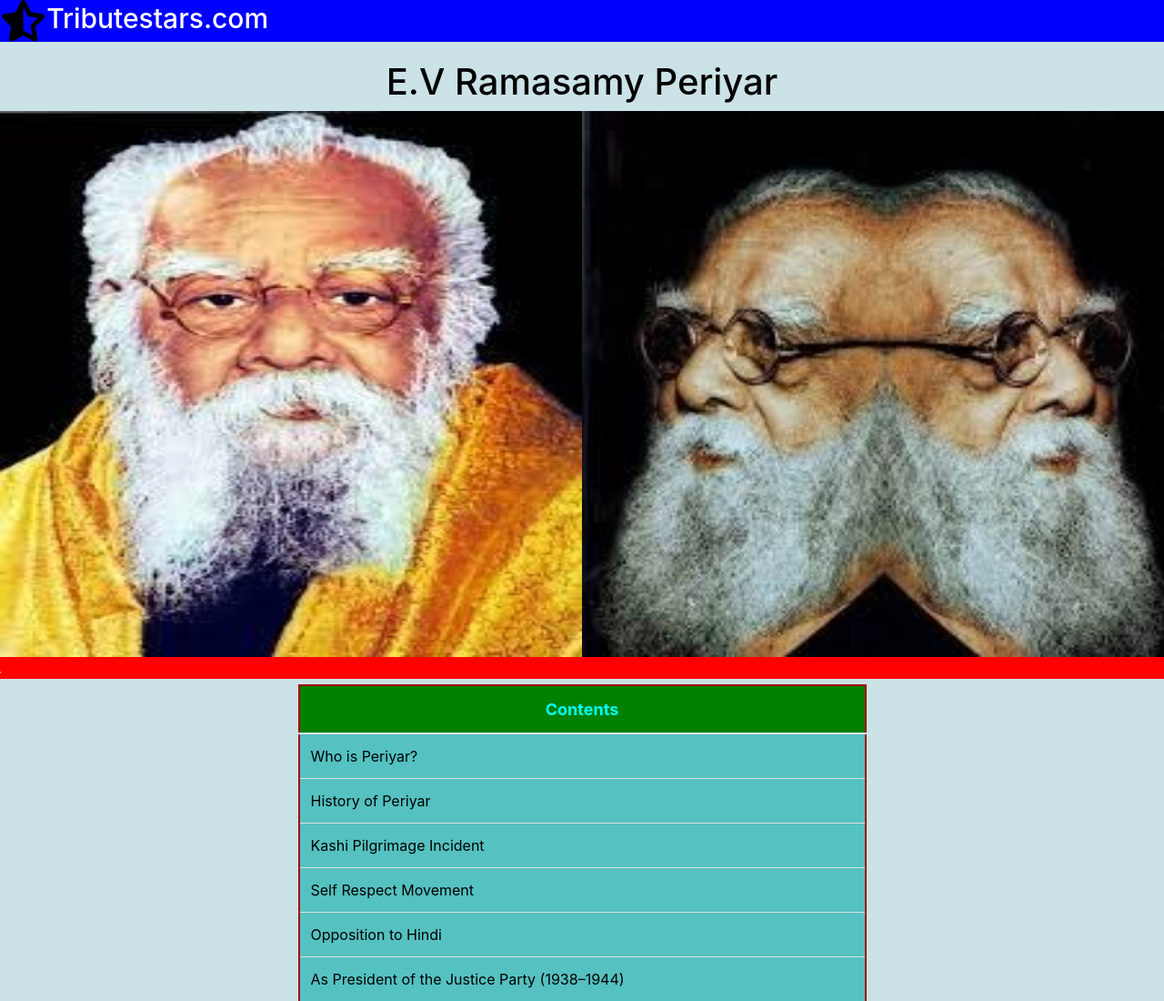
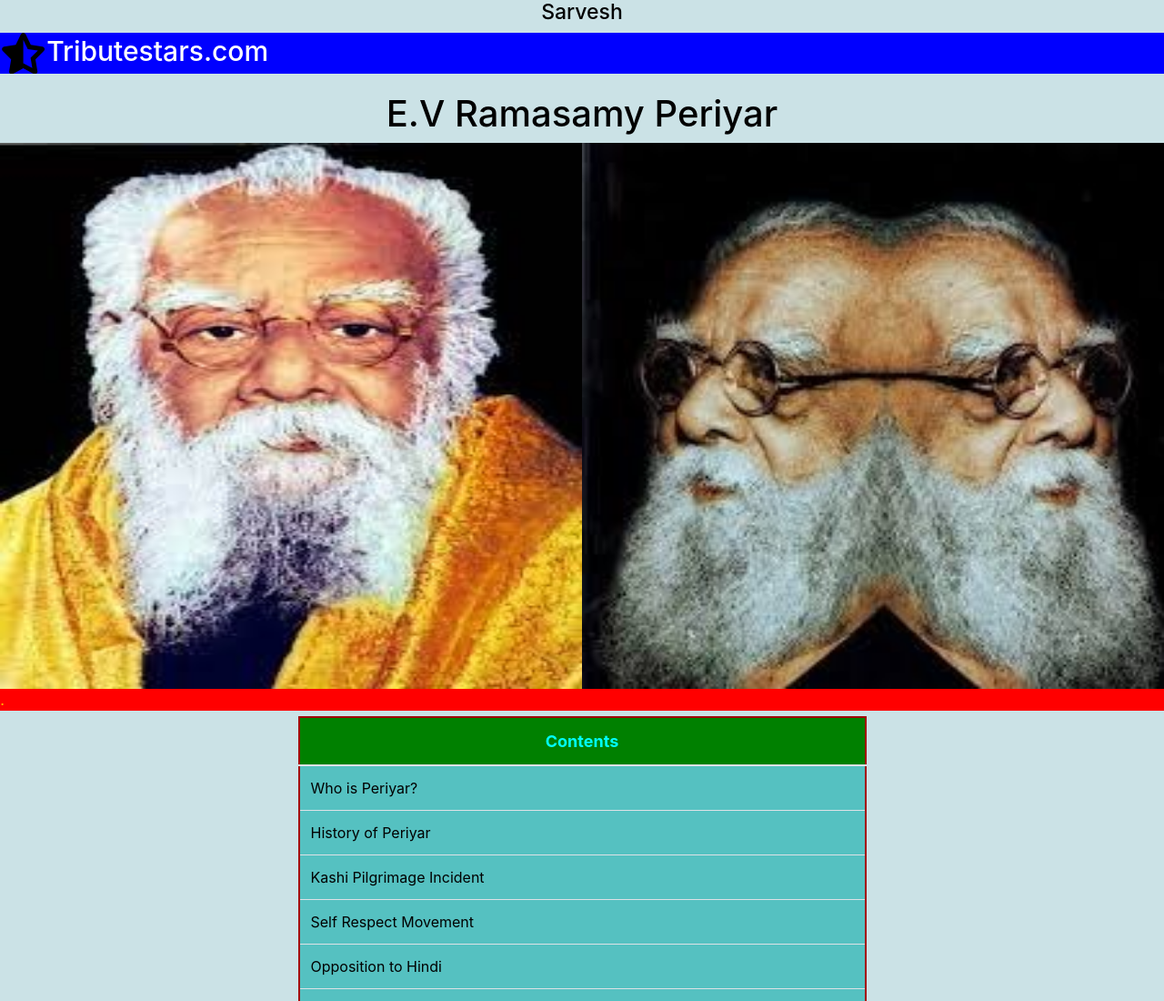
Before and after one commit to sarveshja/Tribute_website, a plain HTML site: page index.html in a window 1280 px wide. Shown: the top 1100 px of the page at 91% size. Drawn offline with nearby package versions, Linux system fonts and the light colour scheme.

Commit message:
Test check

```diff
--- a/index.html
+++ b/index.html
@@ -8,6 +8,7 @@
 
     </head>
     <body>
+        <h2>Sarvesh</h2>
         <div class="container-fluid">
             <div class="row">
                 <div class="col-sm-12" style="padding: 0 !important;">
```
